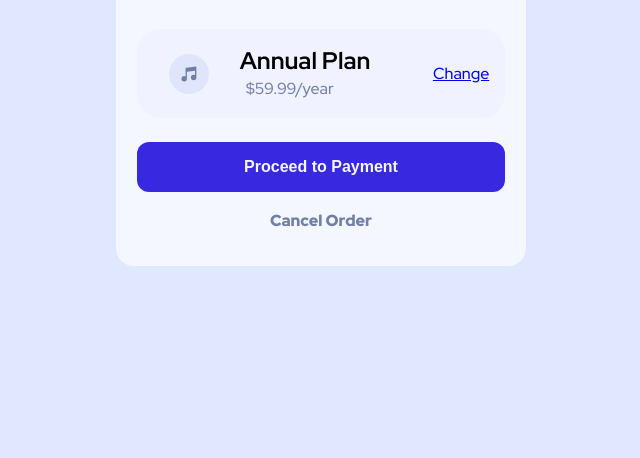
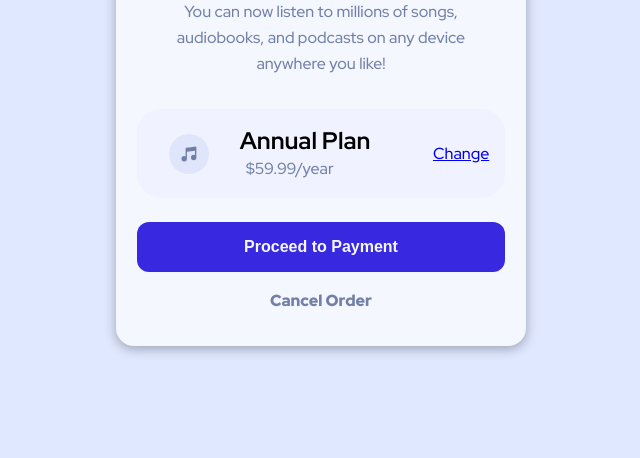
Before and after one commit to TechieTy-Dev/order-summary-component-main, a plain HTML site: page index.html in a window 1280 px wide. Shown: the part 404-862 px from the top of the page, without its empty margins (319-959 px from the left). Before the commit the page ends 800 px from the top, so only its background shows below. Drawn offline with Linux system fonts and the light colour scheme.

Commit message:
Desktop Preview

```diff
--- a/index.html
+++ b/index.html
@@ -9,7 +9,7 @@
   <title>Frontend Mentor | Order summary card</title>
 </head>
 <body>
-<div class="container">
+<main class="container">
   <div class="card">
   <img src="./images/illustration-hero.svg" alt="hero" class="hero">
   <h1> Order Summary</h1>
@@ -30,6 +30,6 @@
   <button class="blue-btn">Proceed to Payment </button>
 <p class="cancel-order">Cancel Order</p>
 </div>
-</div>
+</main>
 </body>
 </html>
--- a/styles.css
+++ b/styles.css
@@ -30,7 +30,7 @@ p{
     width: 300px;
     line-height: 26px;
 }
-.container{
+main{
     width: 100%;
     margin: 0 auto;
 }
@@ -45,6 +45,7 @@ p{
     margin-top: 2rem;
     border-radius: 18px;
     text-align: center;
+    box-shadow: 0px 3px 12px 0px rgba(0, 0, 0, 0.3);
 }
 .card img{
     border-radius: 12px 12px 0px 0px;
@@ -119,7 +120,10 @@ p{
 }
 
 @media screen and (min-width: 767px) {
-    .container{
+    main{
         width: 40%;
     }
+    .card{
+        margin: 7rem auto;
+    }
 }
```
